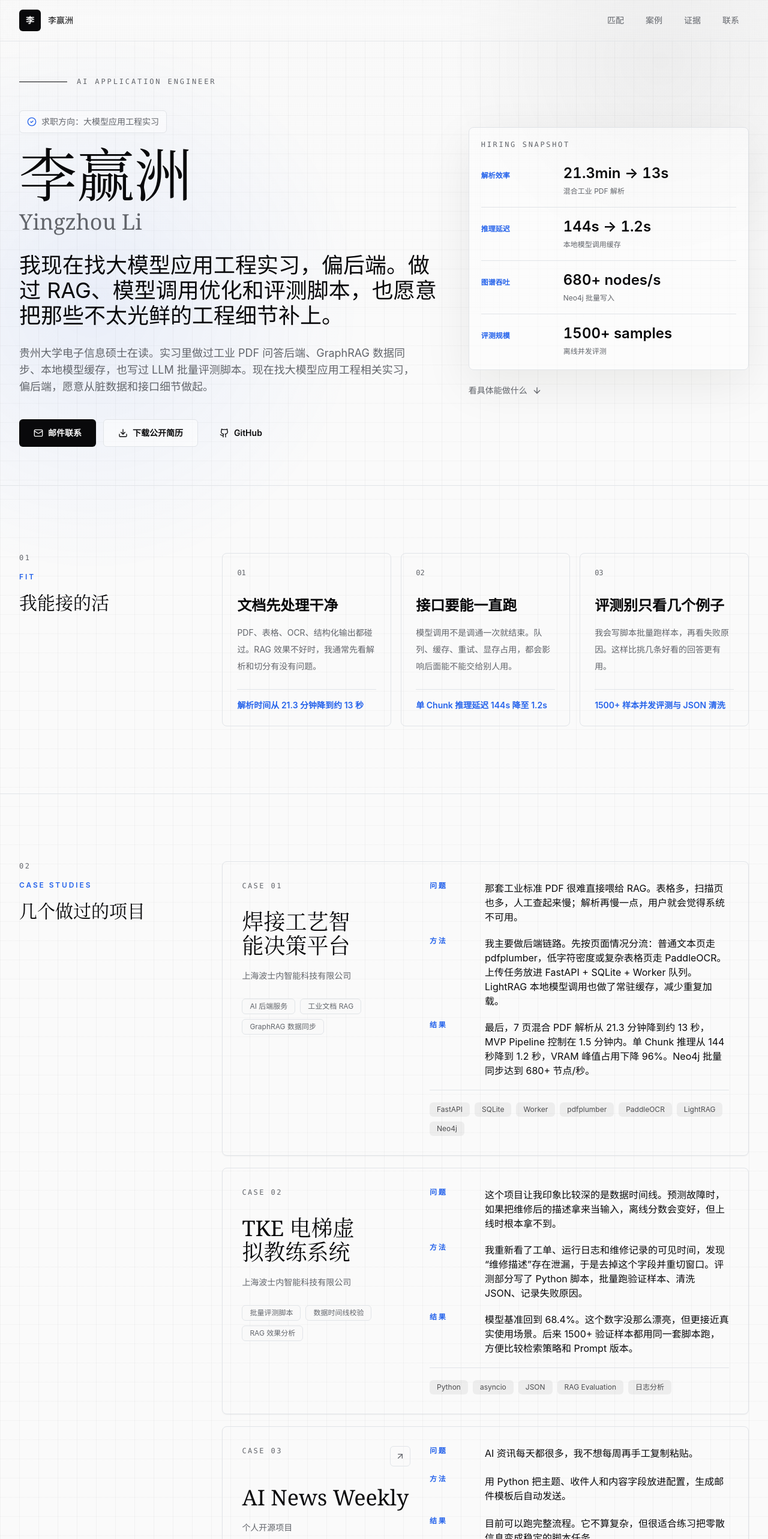
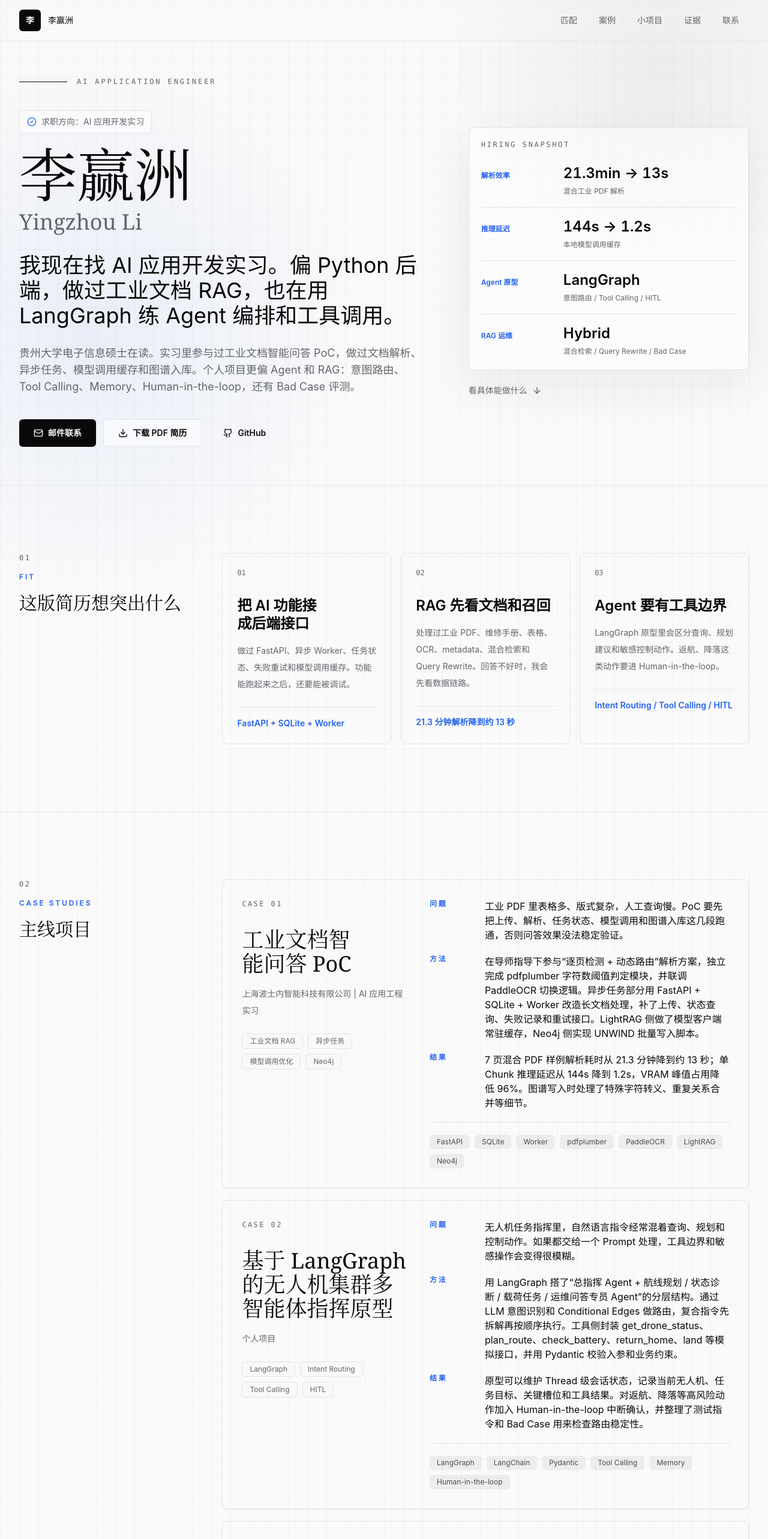
Before and after one commit to 20082123/my-flow-resume, a Next.js app: page / in a window 1280 px wide. Shown: the top 2566 px of the page at 60% size. Built offline with nearby package versions, Linux system fonts and the light colour scheme.

Commit message:
Update site for AI application resume

```diff
--- a/src/app/layout.tsx
+++ b/src/app/layout.tsx
@@ -3,9 +3,9 @@ import type { ReactNode } from "react";
 import "./globals.css";
 
 const siteUrl = "https://www.my-flow.top";
-const title = "李赢洲 | 大模型应用工程实习";
+const title = "李赢洲 | AI 应用开发实习";
 const description =
-  "李赢洲的中文求职网站，记录 RAG 后端、GraphRAG、FastAPI 和 LLM 评测相关项目。";
+  "李赢洲的中文求职网站，记录 Python、FastAPI、RAG、LangGraph Agent 与 AI 应用开发相关项目。";
 
 export const metadata: Metadata = {
   metadataBase: new URL(siteUrl),
@@ -19,12 +19,17 @@ export const metadata: Metadata = {
   creator: "李赢洲",
   keywords: [
     "李赢洲",
+    "AI 应用开发",
     "AI 应用工程",
     "大模型应用工程",
     "RAG",
+    "Agent",
+    "LangGraph",
+    "LangChain",
     "GraphRAG",
     "FastAPI",
-    "LLM Evaluation",
+    "Tool Calling",
+    "Human-in-the-loop",
     "求职简历",
   ],
   alternates: {
@@ -42,7 +47,7 @@ export const metadata: Metadata = {
         url: "/og-image.svg",
         width: 1200,
         height: 630,
-        alt: "李赢洲大模型应用工程简历网站",
+        alt: "李赢洲 AI 应用开发实习简历网站",
       },
     ],
   },
--- a/src/app/page.tsx
+++ b/src/app/page.tsx
@@ -13,34 +13,36 @@ import {
   profile,
   projects,
   proofPoints,
+  sideProjects,
   skills,
 } from "@/data/profile";
 
 const navItems = [
   { href: "#fit", label: "匹配" },
   { href: "#projects", label: "案例" },
+  { href: "#more", label: "小项目" },
   { href: "#evidence", label: "证据" },
   { href: "#contact", label: "联系" },
 ];
 
 const capabilityTracks = [
   {
-    title: "文档先处理干净",
+    title: "把 AI 功能接成后端接口",
     summary:
-      "PDF、表格、OCR、结构化输出都碰过。RAG 效果不好时，我通常先看解析和切分有没有问题。",
-    proof: "解析时间从 21.3 分钟降到约 13 秒",
+      "做过 FastAPI、异步 Worker、任务状态、失败重试和模型调用缓存。功能能跑起来之后，还要能被调试。",
+    proof: "FastAPI + SQLite + Worker",
   },
   {
-    title: "接口要能一直跑",
+    title: "RAG 先看文档和召回",
     summary:
-      "模型调用不是调通一次就结束。队列、缓存、重试、显存占用，都会影响后面能不能交给别人用。",
-    proof: "单 Chunk 推理延迟 144s 降至 1.2s",
+      "处理过工业 PDF、维修手册、表格、OCR、metadata、混合检索和 Query Rewrite。回答不好时，我会先看数据链路。",
+    proof: "21.3 分钟解析降到约 13 秒",
   },
   {
-    title: "评测别只看几个例子",
+    title: "Agent 要有工具边界",
     summary:
-      "我会写脚本批量跑样本，再看失败原因。这样比挑几条好看的回答更有用。",
-    proof: "1500+ 样本并发评测与 JSON 清洗",
+      "LangGraph 原型里会区分查询、规划建议和敏感控制动作。返航、降落这类动作要进 Human-in-the-loop。",
+    proof: "Intent Routing / Tool Calling / HITL",
   },
 ];
 
@@ -156,7 +158,7 @@ export default function Home() {
             </span>
           </h1>
           <p className="mt-8 max-w-3xl text-2xl leading-10 text-ink sm:text-4xl sm:leading-[1.16]">
-            我现在找大模型应用工程实习，偏后端。做过 RAG、模型调用优化和评测脚本，也愿意把那些不太光鲜的工程细节补上。
+            我现在找 AI 应用开发实习。偏 Python 后端，做过工业文档 RAG，也在用 LangGraph 练 Agent 编排和工具调用。
           </p>
           <p className="mt-7 max-w-2xl text-base leading-8 text-muted sm:text-lg">
             {profile.summary}
@@ -175,7 +177,7 @@ export default function Home() {
               className="inline-flex min-h-11 items-center justify-center gap-2 rounded-md border border-line bg-white/55 px-6 py-3 text-sm font-semibold text-ink transition hover:-translate-y-0.5 hover:border-ink"
             >
               <Download className="size-4" aria-hidden="true" />
-              下载公开简历
+              下载 PDF 简历
             </a>
             <a
               href={profile.github}
@@ -229,7 +231,7 @@ export default function Home() {
         id="fit"
         step="01"
         eyebrow="Fit"
-        title="我能接的活"
+        title="这版简历想突出什么"
       >
         <div className="grid gap-4 md:grid-cols-3">
           {capabilityTracks.map((track, index) => (
@@ -258,7 +260,7 @@ export default function Home() {
         id="projects"
         step="02"
         eyebrow="Case Studies"
-        title="几个做过的项目"
+        title="主线项目"
       >
         <div className="grid gap-5">
           {projects.map((project, index) => (
@@ -272,17 +274,6 @@ export default function Home() {
                     <p className="font-mono text-xs tracking-[0.2em] text-muted">
                       CASE 0{index + 1}
                     </p>
-                    {project.href ? (
-                      <a
-                        href={project.href}
-                        target="_blank"
-                        rel="noreferrer"
-                        className="rounded-md border border-line p-2 text-muted transition hover:border-ink hover:text-ink"
-                        aria-label={`${project.title} GitHub`}
-                      >
-                        <ArrowUpRight className="size-4" aria-hidden="true" />
-                      </a>
-                    ) : null}
                   </div>
                   <h3 className="mt-8 font-display text-3xl leading-tight text-ink sm:text-4xl">
                     {project.title}
@@ -335,8 +326,57 @@ export default function Home() {
       </FlowSection>
 
       <FlowSection
+        id="more"
+        step="03"
+        eyebrow="More Work"
+        title="更多小项目"
+      >
+        <div className="grid gap-4 md:grid-cols-2">
+          {sideProjects.map((project) => (
+            <article
+              key={project.title}
+              className="rounded-lg border border-line bg-white/42 p-6 transition hover:-translate-y-1 hover:bg-white/62"
+            >
+              <div className="flex items-start justify-between gap-5">
+                <div>
+                  <p className="text-sm leading-7 text-muted">{project.org}</p>
+                  <h3 className="mt-4 font-display text-3xl leading-tight text-ink">
+                    {project.title}
+                  </h3>
+                </div>
+                {project.href ? (
+                  <a
+                    href={project.href}
+                    target="_blank"
+                    rel="noreferrer"
+                    className="rounded-md border border-line p-2 text-muted transition hover:border-ink hover:text-ink"
+                    aria-label={`${project.title} GitHub`}
+                  >
+                    <ArrowUpRight className="size-4" aria-hidden="true" />
+                  </a>
+                ) : null}
+              </div>
+              <p className="mt-5 text-sm leading-7 text-ink/78">
+                {project.description}
+              </p>
+              <div className="mt-6 flex flex-wrap gap-2">
+                {project.tags.map((tag) => (
+                  <span
+                    key={tag}
+                    className="rounded-md border border-line bg-canvas/70 px-3 py-1 text-xs text-muted"
+                  >
+                    {tag}
+                  </span>
+                ))}
+              </div>
+            </article>
+          ))}
+        </div>
+      </FlowSection>
+
+      <FlowSection
         id="evidence"
-        step="03"
+        step="04"
         eyebrow="Evidence"
         title="技能，按项目里实际用过的看"
       >
@@ -396,7 +436,7 @@ export default function Home() {
 
       <FlowSection
         id="education"
-        step="04"
+        step="05"
         eyebrow="Education"
         title="教育背景"
       >
@@ -431,10 +471,10 @@ export default function Home() {
         <div className="mx-auto grid max-w-7xl gap-10 lg:grid-cols-[1fr_0.8fr]">
           <SectionIntro
             eyebrow="Contact"
-            title="如果你们缺一个能处理 RAG 后端、模型调用或评测脚本的实习生，可以发邮件给我。"
+            title="如果你们缺一个能做 AI 应用开发、RAG 后端或 Agent 原型的实习生，可以发邮件给我。"
           >
             <p>
-              我没有把手机号和微信放在页面上。需要的话邮件里沟通，PDF 里也有公开版信息。
+              页面正文不放手机号和微信。新版 PDF 简历里保留了完整联系方式。
             </p>
           </SectionIntro>
           <div className="flex flex-col justify-end gap-3">
@@ -465,7 +505,7 @@ export default function Home() {
               download
               className="group flex items-center justify-between rounded-lg bg-ink px-5 py-4 text-sm font-semibold text-canvas transition hover:bg-blueprint"
             >
-              <span>下载公开版 PDF 简历</span>
+              <span>下载 PDF 简历</span>
               <Download className="size-4" aria-hidden="true" />
             </a>
           </div>
--- a/src/data/profile.ts
+++ b/src/data/profile.ts
@@ -6,22 +6,21 @@ import {
   GitBranch,
   Mail,
   ServerCog,
-  Trophy,
 } from "lucide-react";
 
 export const profile = {
   name: "李赢洲",
   englishName: "Yingzhou Li",
-  role: "大模型应用工程实习",
-  focus: "RAG / Agent / GraphRAG / FastAPI 工程化",
+  role: "AI 应用开发实习",
+  focus: "Python / FastAPI / RAG / Agent / LangGraph",
   email: "13054111853@163.com",
   github: "https://github.com/20082123",
   githubLabel: "github.com/20082123",
-  resumePath: "/li-yingzhou-resume-public.pdf",
+  resumePath: "/li-yingzhou-ai-application-intern.pdf",
   headline:
-    "我主要做 RAG 和大模型应用后端。最近一段时间都在处理文档解析、模型调用和评测脚本这些工程细节。",
+    "我主要做 AI 应用开发，偏 Python 后端、RAG 和 Agent 原型。最近在补 LangGraph、工具调用和人工确认这些应用链路。",
   summary:
-    "贵州大学电子信息硕士在读。实习里做过工业 PDF 问答后端、GraphRAG 数据同步、本地模型缓存，也写过 LLM 批量评测脚本。现在找大模型应用工程相关实习，偏后端，愿意从脏数据和接口细节做起。",
+    "贵州大学电子信息硕士在读。实习里参与过工业文档智能问答 PoC，做过文档解析、异步任务、模型调用缓存和图谱入库。个人项目更偏 Agent 和 RAG：意图路由、Tool Calling、Memory、Human-in-the-loop，还有 Bad Case 评测。",
 };
 
 export const proofPoints = [
@@ -36,14 +35,14 @@ export const proofPoints = [
     detail: "本地模型调用缓存",
   },
   {
-    label: "图谱吞吐",
-    value: "680+ nodes/s",
-    detail: "Neo4j 批量写入",
+    label: "Agent 原型",
+    value: "LangGraph",
+    detail: "意图路由 / Tool Calling / HITL",
   },
   {
-    label: "评测规模",
-    value: "1500+ samples",
-    detail: "离线并发评测",
+    label: "RAG 运维",
+    value: "Hybrid",
+    detail: "混合检索 / Query Rewrite / Bad Case",
   },
 ];
 
@@ -62,120 +61,125 @@ export const education = [
     school: "防灾科技学院",
     degree: "信息管理与信息系统（本科）",
     period: "2020.09 - 2024.06",
-    highlights: ["两次校二等奖学金"],
+    highlights: ["河北省数据分析竞赛省三等奖", "两次校二等奖学金"],
   },
 ];
 
 export const skills = [
   {
     icon: ServerCog,
-    title: "大模型后端工程化",
+    title: "Python 后端开发",
     items: [
-      "LLM API / 本地模型接入",
-      "FastAPI、asyncio、Worker 队列",
-      "模型调用缓存、异常兜底、Docker Compose",
+      "Python、FastAPI、asyncio、Pydantic",
+      "RESTful API、Worker 异步处理",
+      "异常兜底、任务状态持久化、模型调用封装",
     ],
   },
   {
     icon: FileSearch,
     title: "RAG 与文档处理",
     items: [
-      "RAG / GraphRAG、Prompt 约束、结构化输出",
-      "pdfplumber、PaddleOCR、UnstructuredLoader",
-      "Milvus、混合检索、ReRanker、Neo4j",
+      "文档解析清洗、语义分块、Prompt 约束",
+      "pdfplumber、PaddleOCR、Unstructured / OCR",
+      "Milvus、BM25 / 向量混合检索、Query Rewrite、ReRanker",
     ],
   },
   {
-    icon: DatabaseZap,
-    title: "数据处理与自动化",
+    icon: Bot,
+    title: "Agent 应用开发",
     items: [
-      "Python、SQLite、批量入库、JSON 清洗",
-      "日志分析、脚本自动化、离线评测流水线",
-      "Git 与工程协作基础",
+      "LangGraph / LangChain、Conditional Edges",
+      "Tool Calling、意图识别、任务路由",
+      "会话 Memory、Human-in-the-loop 原型实现",
     ],
   },
   {
     icon: BarChart3,
-    title: "评测与问题定位",
+    title: "工程化与评测",
     items: [
-      "LLM / RAG 批量并发评测",
-      "指标口径设计、特征泄漏审查",
-      "失败原因分析与业务约束校验",
+      "Docker Compose、Git、Redis、SQLite、RabbitMQ",
+      "日志分析、测试样例构造、Bad Case 归因",
+      "了解 Dify 工作流与 LoRA / P-Tuning 数据准备",
     ],
   },
 ];
 
 export const projects = [
   {
-    title: "焊接工艺智能决策平台",
-    org: "上海波士内智能科技有限公司",
-    tags: ["AI 后端服务", "工业文档 RAG", "GraphRAG 数据同步"],
+    title: "工业文档智能问答 PoC",
+    org: "上海波士内智能科技有限公司 | AI 应用工程实习",
+    tags: ["工业文档 RAG", "异步任务", "模型调用优化", "Neo4j"],
     problem:
-      "那套工业标准 PDF 很难直接喂给 RAG。表格多，扫描页也多，人工查起来慢；解析再慢一点，用户就会觉得系统不可用。",
+      "工业 PDF 里表格多、版式复杂，人工查询慢。PoC 要先把上传、解析、任务状态、模型调用和图谱入库这几段跑通，否则问答效果没法稳定验证。",
     method:
-      "我主要做后端链路。先按页面情况分流：普通文本页走 pdfplumber，低字符密度或复杂表格页走 PaddleOCR。上传任务放进 FastAPI + SQLite + Worker 队列。LightRAG 本地模型调用也做了常驻缓存，减少重复加载。",
+      "在导师指导下参与“逐页检测 + 动态路由”解析方案，独立完成 pdfplumber 字符数阈值判定模块，并联调 PaddleOCR 切换逻辑。异步任务部分用 FastAPI + SQLite + Worker 改造长文档处理，补了上传、状态查询、失败记录和重试接口。LightRAG 侧做了模型客户端常驻缓存，Neo4j 侧实现 UNWIND 批量写入脚本。",
     result:
-      "最后，7 页混合 PDF 解析从 21.3 分钟降到约 13 秒，MVP Pipeline 控制在 1.5 分钟内。单 Chunk 推理从 144 秒降到 1.2 秒，VRAM 峰值占用下降 96%。Neo4j 批量同步达到 680+ 节点/秒。",
+      "7 页混合 PDF 样例解析耗时从 21.3 分钟降到约 13 秒；单 Chunk 推理延迟从 144s 降到 1.2s，VRAM 峰值占用降低 96%。图谱写入时处理了特殊字符转义、重复关系合并等细节。",
     stack: ["FastAPI", "SQLite", "Worker", "pdfplumber", "PaddleOCR", "LightRAG", "Neo4j"],
   },
   {
-    title: "TKE 电梯虚拟教练系统",
-    org: "上海波士内智能科技有限公司",
-    tags: ["批量评测脚本", "数据时间线校验", "RAG 效果分析"],
+    title: "基于 LangGraph 的无人机集群多智能体指挥原型",
+    org: "个人项目",
+    tags: ["LangGraph", "Intent Routing", "Tool Calling", "HITL"],
     problem:
-      "这个项目让我印象比较深的是数据时间线。预测故障时，如果把维修后的描述拿来当输入，离线分数会变好，但上线时根本拿不到。",
+      "无人机任务指挥里，自然语言指令经常混着查询、规划和控制动作。如果都交给一个 Prompt 处理，工具边界和敏感操作会变得很模糊。",
     method:
-      "我重新看了工单、运行日志和维修记录的可见时间，发现“维修描述”存在泄漏，于是去掉这个字段并重切窗口。评测部分写了 Python 脚本，批量跑验证样本、清洗 JSON、记录失败原因。",
+      "用 LangGraph 搭了“总指挥 Agent + 航线规划 / 状态诊断 / 载荷任务 / 运维问答专员 Agent”的分层结构。通过 LLM 意图识别和 Conditional Edges 做路由，复合指令先拆解再按顺序执行。工具侧封装 get_drone_status、plan_route、check_battery、return_home、land 等模拟接口，并用 Pydantic 校验入参和业务约束。",
     result:
-      "模型基准回到 68.4%。这个数字没那么漂亮，但更接近真实使用场景。后来 1500+ 验证样本都用同一套脚本跑，方便比较检索策略和 Prompt 版本。",
-    stack: ["Python", "asyncio", "JSON", "RAG Evaluation", "日志分析"],
+      "原型可以维护 Thread 级会话状态，记录当前无人机、任务目标、关键槽位和工具结果。对返航、降落等高风险动作加入 Human-in-the-loop 中断确认，并整理了测试指令和 Bad Case 用来检查路由稳定性。",
+    stack: ["LangGraph", "LangChain", "Pydantic", "Tool Calling", "Memory", "Human-in-the-loop"],
   },
+  {
+    title: "基于 RAG 的无人机智能运维知识库原型",
+    org: "个人项目",
+    tags: ["文档解析", "混合检索", "Query Rewrite", "RAG 评估"],
+    problem:
+      "无人机维修手册里有故障代码、跨页表格和图文混排。直接检索经常找不到关键片段，回答也不容易追溯来源。",
+    method:
+      "用 Unstructured / OCR 解析维修手册、故障码表和保养记录，按章节层级、故障对象和语义边界分块，并保留来源、页码、部件型号等 metadata。检索链路采用向量检索 + 关键词召回，针对故障代码和部件型号做精确词召回，再用 Query Rewrite 把口语化描述改成更适合检索的问题。",
+    result:
+      "回答被约束为引用来源片段，并输出故障原因、排查步骤和注意事项。后续用测试问答集和 Bad Case 表按未命中、错召回、答案不完整等类型迭代分块、检索和 Prompt。",
+    stack: ["RAG", "Unstructured", "OCR", "Milvus", "BM25", "Query Rewrite", "Prompt"],
+  },
+];
+
+export const sideProjects = [
   {
     title: "AI News Weekly",
     org: "个人开源项目",
-    tags: ["Python 自动化", "邮件生成", "信息流处理"],
-    problem:
-      "AI 资讯每天都很多，我不想每周再手工复制粘贴。",
-    method:
-      "用 Python 把主题、收件人和内容字段放进配置，生成邮件模板后自动发送。",
-    result:
-      "目前可以跑完整流程。它不算复杂，但很适合练习把零散信息变成稳定的脚本任务。",
-    stack: ["Python", "Email Automation", "Templates", "Workflow"],
+    tags: ["Python 自动化", "邮件生成"],
+    description:
+      "把 AI 资讯整理、邮件模板生成和自动发送串成轻量脚本，主要用来练习配置化信息流处理。",
     href: "https://github.com/20082123/ai-news-weekly",
   },
   {
     title: "GEO Radar",
     org: "个人实践",
-    tags: ["Playwright", "asyncio", "LLM 结构化分析"],
-    problem:
-      "同一个推荐问题，豆包、Qwen 这类平台给出的品牌和顺序经常不一样。只看聊天截图，很难说谁更稳定。",
-    method:
-      "用 Playwright + asyncio 采集豆包、Qwen 等平台的回答，再用 LLM 把自然语言结果抽成品牌、车型、预算和推荐理由等字段。",
-    result:
-      "先做到了频次和排序统计。后面如果继续做，会把它扩展成个人作品集里的 AI 搜索评测工具。",
-    stack: ["Playwright", "asyncio", "LLM Extraction", "Analytics"],
+    tags: ["Playwright", "asyncio", "LLM 抽取"],
+    description:
+      "采集豆包、Qwen 等平台的推荐回答，再把品牌、车型、预算和推荐理由抽成结构化字段，观察不同平台的排序稳定性。",
   },
 ];
 
 export const highlights = [
   {
     icon: Bot,
-    title: "愿意把细节补齐",
-    text: "RAG 项目里，解析、队列、缓存、失败样本这些小地方经常决定体验。我比较愿意钻这些地方。",
+    title: "能从应用链路往下做",
+    text: "不只写提示词，也会处理接口、队列、文档解析、工具调用和人工确认这些环节。",
+  },
+  {
+    icon: DatabaseZap,
+    title: "RAG 项目里愿意看脏细节",
+    text: "解析、分块、metadata、召回策略和 Bad Case 往往比页面上的回答更早暴露问题。",
   },
   {
     icon: GitBranch,
-    title: "优化先看瓶颈",
-    text: "做优化时会先看慢在哪里，再用延迟、显存、吞吐或评测结果说明改动有没有用。",
-  },
-  {
-    icon: Trophy,
-    title: "有一点科研训练",
-    text: "电子信息硕士在读，接触过数学建模、强化学习和随机配置网络。",
+    title: "Agent 原型关注边界",
+    text: "会把查询、规划建议和敏感控制动作拆开处理，高风险动作加人工确认。",
   },
   {
     icon: Mail,
     title: "适合的实习方向",
-    text: "偏后端的大模型应用工程，尤其是 RAG 系统、LLM 工具、评测脚本和数据处理。",
+    text: "AI 应用开发、RAG 后端、Agent 工具链、文档处理和评测脚本。",
   },
 ];
```
Also changed, not shown: public/og-image.svg, 1 other file (tests, documents, lock files or other folders).
